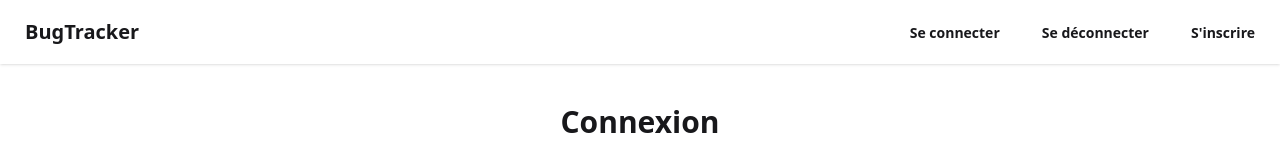
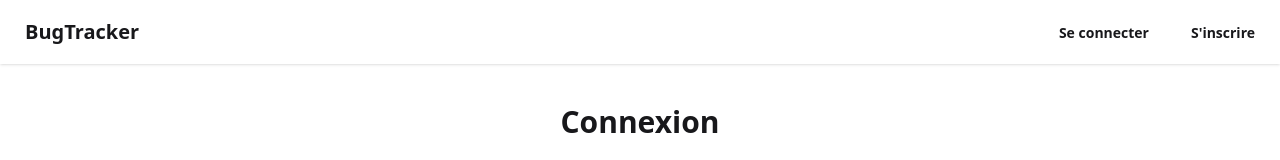
Before and after one commit to 37anton/BugTracker, a React (Vite) app in the folder front/: page / in a window 1280 px wide. Shown: the top 160 px of the page. Built offline with nearby package versions, Linux system fonts and the light colour scheme.

Commit message:
navbar avec boutons conditionnels

```diff
--- a/front/src/components/Navbar.tsx
+++ b/front/src/components/Navbar.tsx
@@ -1,17 +1,51 @@
 import React from "react";
+import { useNavigate } from "react-router-dom";
+import { useAuth } from "../contexts/AuthContext";
 
 const Navbar: React.FC = () => {
+  const navigate = useNavigate();
+  const { isAuthenticated, logout } = useAuth();
+
+  const handleLogout = () => {
+    logout();
+    navigate('/');
+  };
   return (
     <div className="navbar bg-base-100 shadow-sm">
       <div className="flex-1">
-        <a className="btn btn-ghost text-xl">BugTracker</a>
+        <button
+          className="btn btn-ghost text-xl"
+          onClick={() => navigate('/')}
+        >
+          BugTracker
+        </button>
       </div>
 
       {/* Boutons desktop (>= md) */}
       <div className="hidden md:flex gap-2">
-        <a className="btn btn-ghost">Se connecter</a>
-        <a className="btn btn-ghost">Se déconnecter</a>
-        <a className="btn btn-ghost">S'inscrire</a>
+        {!isAuthenticated ? (
+          <>
+            <button
+              className="btn btn-ghost"
+              onClick={() => navigate('/')}
+            >
+              Se connecter
+            </button>
+            <button
+              className="btn btn-ghost"
+              onClick={() => navigate('/register')}
+            >
+              S'inscrire
+            </button>
+          </>
+        ) : (
+          <button
+            className="btn btn-ghost"
+            onClick={handleLogout}
+          >
+            Se déconnecter
+          </button>
+        )}
       </div>
 
       {/* Burger mobile (< md) */}
@@ -40,9 +74,20 @@ const Navbar: React.FC = () => {
             tabIndex={0}
             className="menu menu-sm dropdown-content bg-base-100 rounded-box z-[1] mt-3 w-52 p-2 shadow"
           >
-            <li><a /* href="#" */>Se connecter</a></li>
-            <li><a /* href="#" */>Se déconnecter</a></li>
-            <li><a /* href="#" */>S'inscrire</a></li>
+            {!isAuthenticated ? (
+              <>
+                <li>
+                  <button onClick={() => navigate('/')}>Se connecter</button>
+                </li>
+                <li>
+                  <button onClick={() => navigate('/register')}>S'inscrire</button>
+                </li>
+              </>
+            ) : (
+              <li>
+                <button onClick={handleLogout}>Se déconnecter</button>
+              </li>
+            )}
           </ul>
         </div>
       </div>
```
